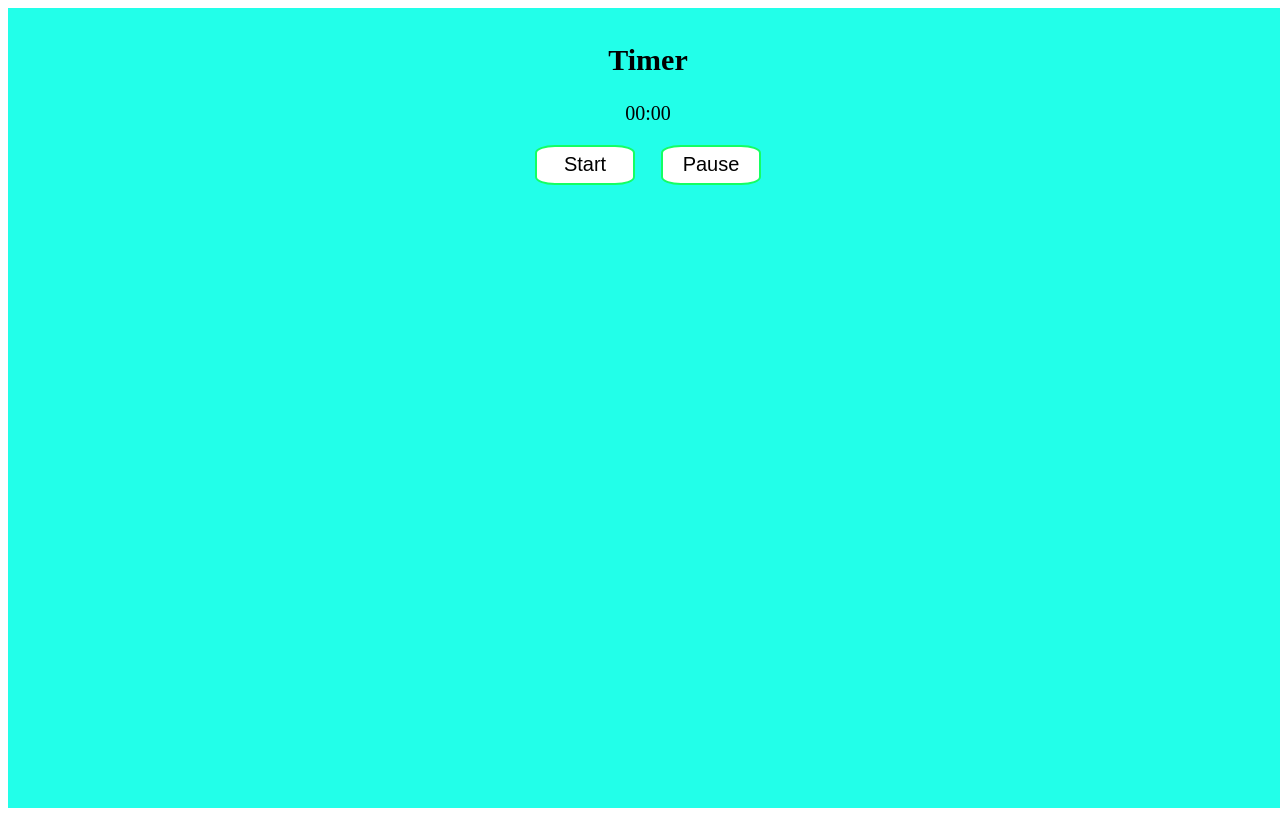
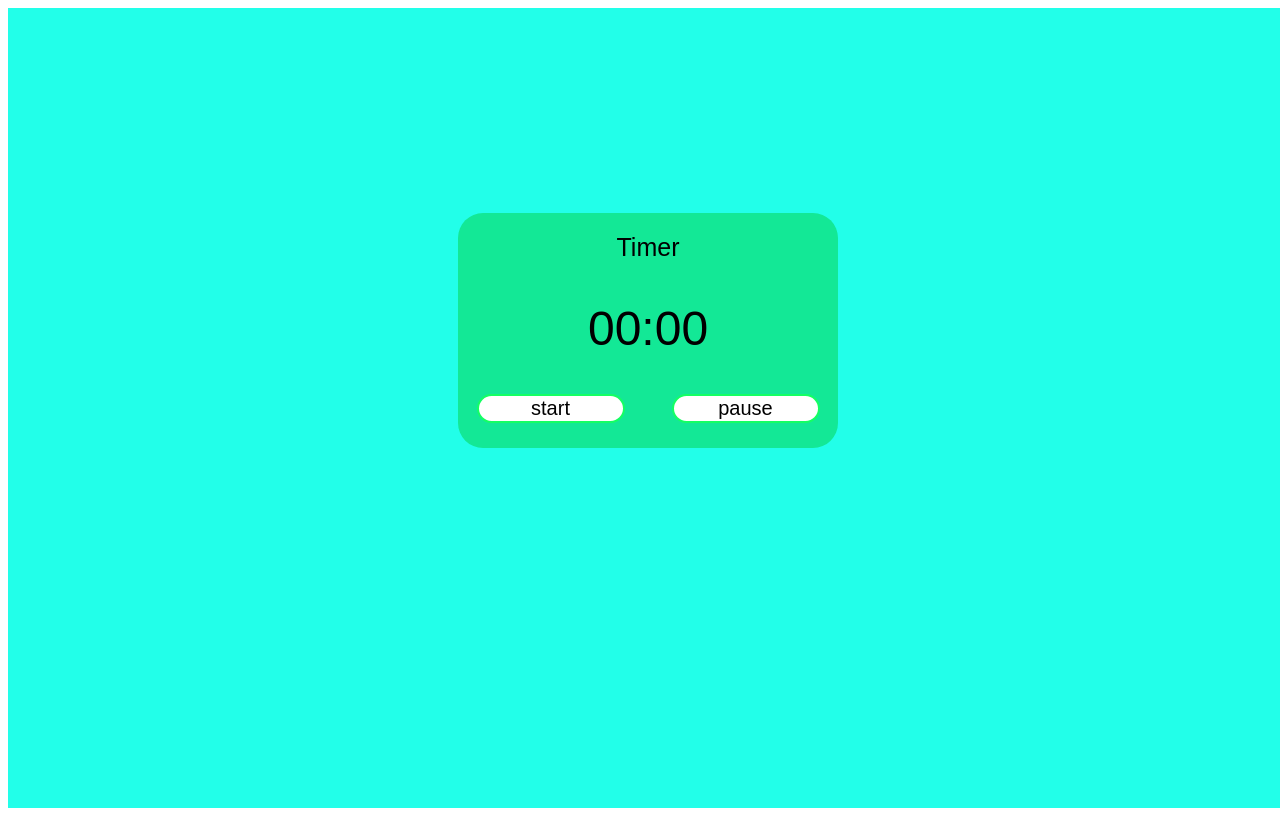
Before and after one commit to niblicat/pomodoro, a SvelteKit app: page / in a window 1280 px wide. Built offline with nearby package versions, Linux system fonts and the light colour scheme.

Commit message:
prettied up presentation, fixed loading cursor pos

```diff
--- a/src/routes/+page.svelte
+++ b/src/routes/+page.svelte
@@ -55,13 +55,12 @@
 
     // moves loading spinner to cursor's position
     function loadingElementToCursor() {
+        console.log('move');
         if (mouseHasMoved > 1) {
-            loadingIcon.style.top = m.y - 20 + 'px';
-            loadingIcon.style.left = m.x - 20 + 'px';
-        }
-        else if (mouseHasMoved === 1) {
+            loadingIcon.style.top = m.y - 15 + 'px';
+            loadingIcon.style.left = m.x - 15 + 'px';
+            loadingIcon.style.position = "absolute";
             loadingIcon.style.margin = '0px';
-            loadingIcon.style.position = "absolute";
         }
         mouseHasMoved++;
     }
@@ -81,8 +80,9 @@
 <html lang="en">
 <body>
 <div class="background">
+    <div class="wrapper center">
     <div class="timer center">
-        <h2>Timer</h2>
+        <div class="timerTitle">Timer</div>
         <p class="numbersTime fade" transition:fade>
             {#each $timeElement as e (e.type)}
                 {#if !((e.type === 'hours') && (e.value <= 0))}
@@ -90,7 +90,6 @@
                 {/if}
             {/each}
         </p>
-        <div class="buttons center">
         <button
         class="fade"
         on:click={timer.timerState === timer.TimerStates.Pomodoro ? timer.pomodoroActive : timer.startTimer}
@@ -98,7 +97,7 @@
         id="start"
         >
 
-            Start
+        start
         </button>
         <button
         class="fade"
@@ -106,11 +105,10 @@
         title="Pause"
         id="pause"
         >
-                Pause
+            pause
         </button>
     </div>
     </div>
-
     <div
     id={loading === true ? "loadingIcon" : "noID"}
     class="center"
@@ -119,6 +117,7 @@
     {#if debug}
         <p>{m.x}, {m.y}</p>
     {/if}
+
 </div>
 </body>
 </html>
@@ -129,60 +128,118 @@
         margin: 0px;
         padding: 0px;
     }
+
     body {
         height: 100vh;
         width: 100vw;
     }
+
     * {
         box-sizing: border-box;
+        font-family: Arial, Helvetica, sans-serif;
     }
+
     button {
-        border-radius: 20%;
+        border-radius: 25px;
         min-width: 60px;
         border: 2px solid #14FF63;
         background-color: white;
         font-size: 20px;
     }
+
     button:hover {
         background-color: #1499FF;
         border: 2px solid white;
-        transform: scale(1.2);
+        transform: scale(1.1);
     }
+
     button:active {
-        transform: scale(0.5);
+        transform: scale(0.9);
     }
+
     .center {
+        display: flex;
         justify-content: center;
+        align-items: center;
         text-align: center;
     }
+
     .background {
         height: 100%;
         width: 100%;
         padding: 10px;
     }
+
+    .wrapper {
+        height: 80%;
+        width: 100%;
+    }
+
     .timer {
-        max-width: 20%;
+        width: 80%;
+        max-width: 380px;
+        height: 100%;
+        max-height: 235px;
+        display: grid;
+        grid-template-columns: 1fr 1fr;
+        grid-template-rows: 30% 30% 30% 10%;
+        grid-gap: 10px;
+        border-radius: 25px;
+        background-color: #13E896;
         margin: auto;
         font-size: 20px;
     }
-    .timer .buttons {
+
+    .timer > * {
+        display: flex;
+        justify-self: center;
+        align-self: center;
+        justify-content: center;
+        align-items: center;
+    }
+
+    .timer .timerTitle {
+        font-size: 25px;
+        grid-row: 1;
+        grid-column: span 2;
+    }
+
+    .timer .numbersTime {
+        font-size: 48px;
+        grid-row: 2;
+        grid-column: span 2;
+    }
+
+    .timer button {
+        grid-row: 3;
         display: grid;
-        justify-content: space-around;
-        grid-template: 40px / minmax(80px, 100px) minmax(80px, 100px);
+        min-width: 60px;
+        width: 80%;
     }
+
+    .timer button#start {
+    grid-column: 1;
+    }
+
+    .timer button#pause {
+    grid-column: 2;
+    }
+
     #loadingIcon {
         margin: 8px calc(50vw - 30px) 8px calc(50vw - 30px);
-        border: 4px solid #f3f3f3;
-        border-top: 4px solid #3073BA;
+        border: 4px solid white;
+        border-top: 4px solid #13C4E8;
         border-radius: 50%;
         width: 30px;
         height: 30px;
         animation: spin 0.5s linear infinite;
     }
+
     @keyframes spin {
         0% { transform: rotate(0deg); }
         100% { transform: rotate(360deg); }
     }
+
     .fade {
         transition: all .2s ease-in-out;
         animation: fadeIn .5s;
```
Lines whose indentation alone changed are shown as unchanged.
